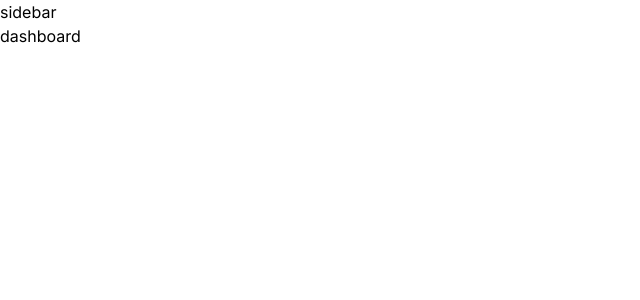
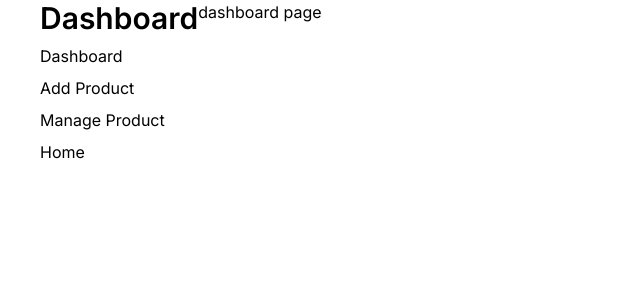
Before and after one commit to Arzenaakter/basic-next-js, a Next.js app: page /Dashboard in a window 1280 px wide. Shown: the top 300 px of the page, without its empty margins (0-640 px from the left). Built offline with nearby package versions, Linux system fonts and the light colour scheme.

Commit message:
navbar,sidebar, dynamic route

```diff
--- a/src/app/(Main-Layout)/layout.js
+++ b/src/app/(Main-Layout)/layout.js
@@ -1,9 +1,10 @@
+import Navbar from "@/components/Navbar";
 import React from "react";
 
 const MainLayout = ({ children }) => {
   return (
     <div>
-      <nav>Header</nav>
+      <Navbar></Navbar>
       {children}
       <footer>Footer</footer>
     </div>
--- a/src/app/Dashboard/layout.js
+++ b/src/app/Dashboard/layout.js
@@ -1,9 +1,10 @@
+import Sidebar from "@/components/Sidebar";
 import React from "react";
 
 const DashboardLayout = ({ children }) => {
   return (
-    <div>
-      <nav>sidebar</nav>
+    <div className="flex">
+      <Sidebar></Sidebar>
       {children}
     </div>
   );
--- a/src/app/Dashboard/page.js
+++ b/src/app/Dashboard/page.js
@@ -4,7 +4,7 @@ export const metadata = {
 };
 
 const DashboardPage = () => {
-  return <div>dashboard</div>;
+  return <div>dashboard page</div>;
 };
 
 export default DashboardPage;
--- /dev/null
+++ b/src/app/blog/page.js
@@ -0,0 +1,38 @@
+import Link from "next/link";
+import React from "react";
+
+const BlogsPage = () => {
+  const blogs = [
+    {
+      id: 1,
+      year: 2014,
+      title: "title 1",
+    },
+    {
+      id: 2,
+      year: 2016,
+      title: "title 2",
+    },
+    {
+      id: 3,
+      year: 2018,
+      title: "title 3",
+    },
+    {
+      id: 4,
+      year: 2020,
+      title: "title 4",
+    },
+  ];
+  return (
+    <div className="container mx-auto">
+      {blogs.map(({ id, year, title }) => (
+        <li key={id} className="border border-blue-900 my-2">
+          <Link href={`/blog/${year}/${id}`}>{title}</Link>
+        </li>
+      ))}
+    </div>
+  );
+};
+
+export default BlogsPage;
--- /dev/null
+++ b/src/components/Navbar.jsx
@@ -0,0 +1,40 @@
+import Link from "next/link";
+
+const Navbar = () => {
+  const navItem = [
+    {
+      path: "/",
+      title: "Home",
+    },
+    {
+      path: "/About",
+      title: "About",
+    },
+    {
+      path: "/profile",
+      title: "Profile",
+    },
+    {
+      path: "/blog",
+      title: "Blog",
+    },
+    {
+      path: "/Dashboard",
+      title: "Dashboard",
+    },
+  ];
+  return (
+    <nav className="flex justify-between items-center container mx-auto bg-slate-600 px-5">
+      <h1 className="text-3xl font-semibold">Next-Hero</h1>
+      <ul className="flex gap-2 items-center justify-center">
+        {navItem.map(({ path, title }) => (
+          <li key={path}>
+            <Link href={path}>{title}</Link>
+          </li>
+        ))}
+      </ul>
+    </nav>
+  );
+};
+
+export default Navbar;
--- /dev/null
+++ b/src/components/Sidebar.jsx
@@ -0,0 +1,37 @@
+import Link from "next/link";
+import React from "react";
+
+const Sidebar = () => {
+  const navItem = [
+    {
+      path: "/Dashboard",
+      title: "Dashboard",
+    },
+    {
+      path: "/Dashboard/addProduct",
+      title: "Add Product",
+    },
+    {
+      path: "/Dashboard/manageProduct",
+      title: "Manage Product",
+    },
+    {
+      path: "/",
+      title: "Home",
+    },
+  ];
+  return (
+    <aside className="ml-10">
+      <h1 className="text-3xl font-semibold">Dashboard</h1>
+      <ul>
+        {navItem.map(({ path, title }) => (
+          <li key={path} className="my-2">
+            <Link href={path}>{title}</Link>
+          </li>
+        ))}
+      </ul>
+    </aside>
+  );
+};
+
+export default Sidebar;
```
Also changed, not shown: src/app/blog/[...segment]/page.js (renamed from src/app/blog/[[...segment]]/page.js).
